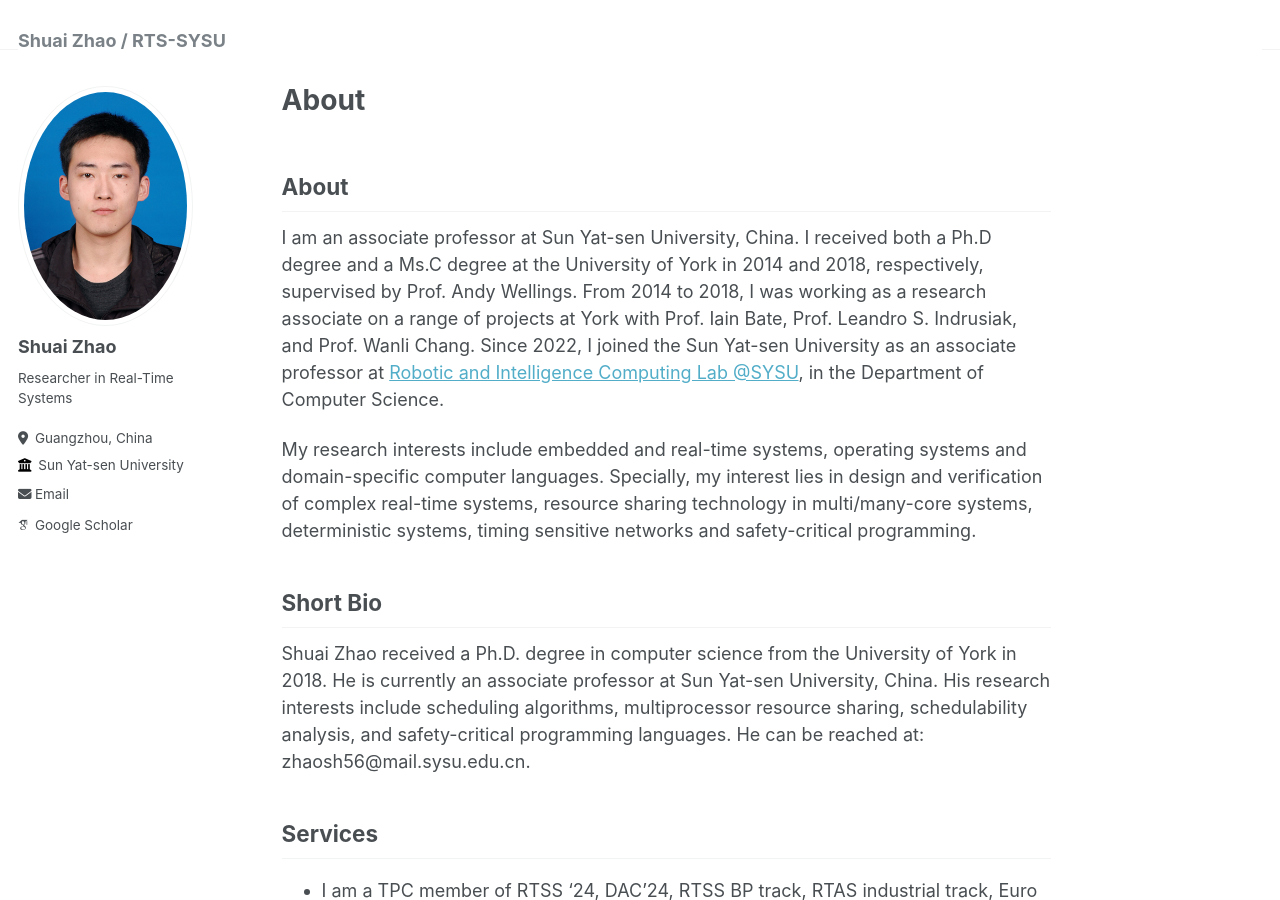
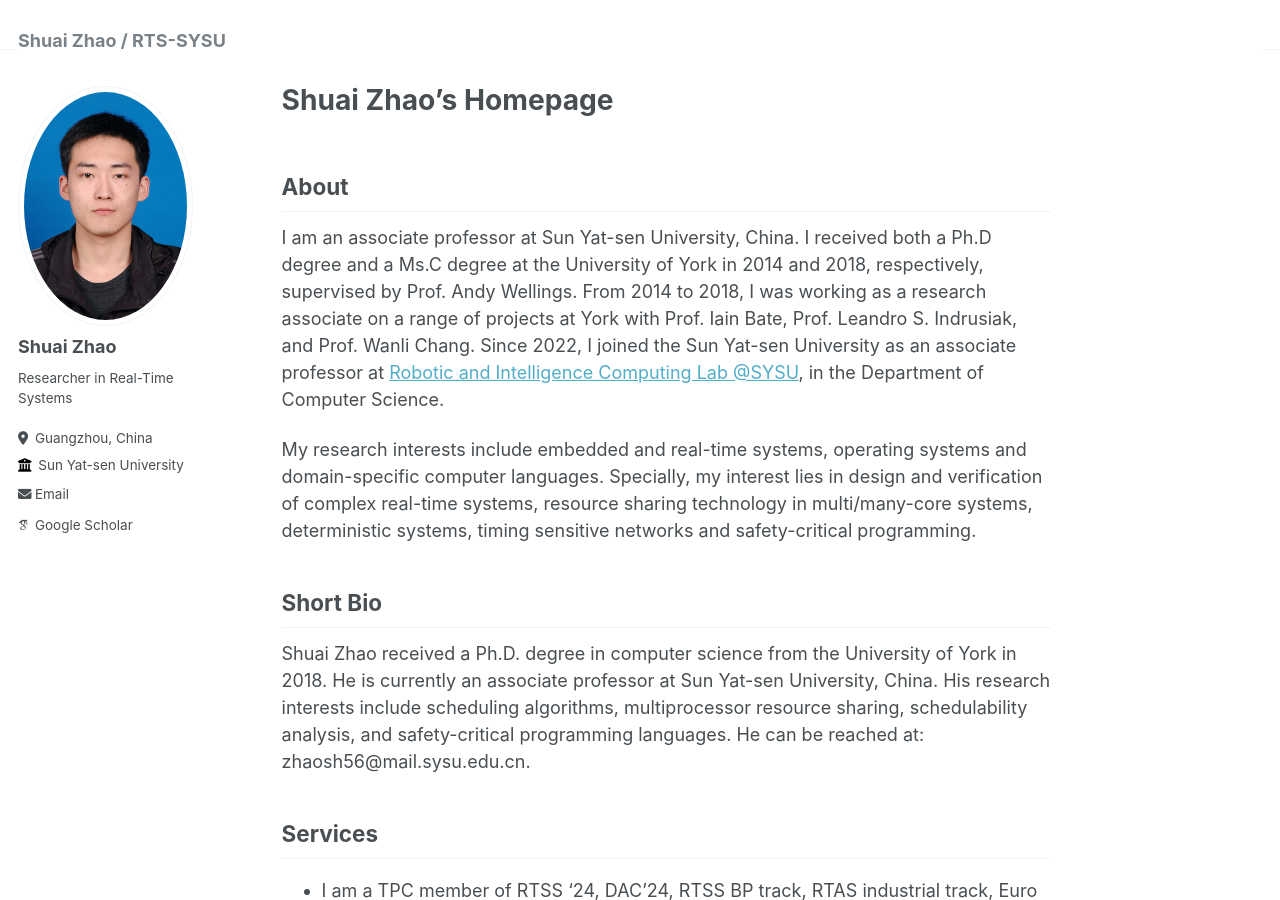
Before and after one commit to zs673/zs673.github.io, a Jekyll site: the page built from _pages/about.md, in a window 1280 px wide and 900 px high. Built offline with Jekyll 4.4.1, drawn with Linux system fonts in a browser that asks for light colours; some web fonts are replaced; our own code applies the rules of GitHub Pages for plain Markdown files.

Commit message:
Update about.md

```diff
--- a/_pages/about.md
+++ b/_pages/about.md
@@ -1,6 +1,6 @@
 ---
 permalink: /
-title:
+title: Shuai Zhao's Homepage
 author_profile: true
 redirect_from:
   - /about/
```
